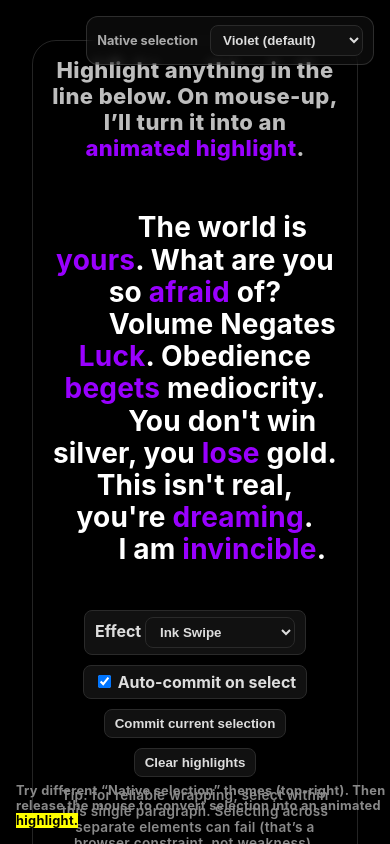
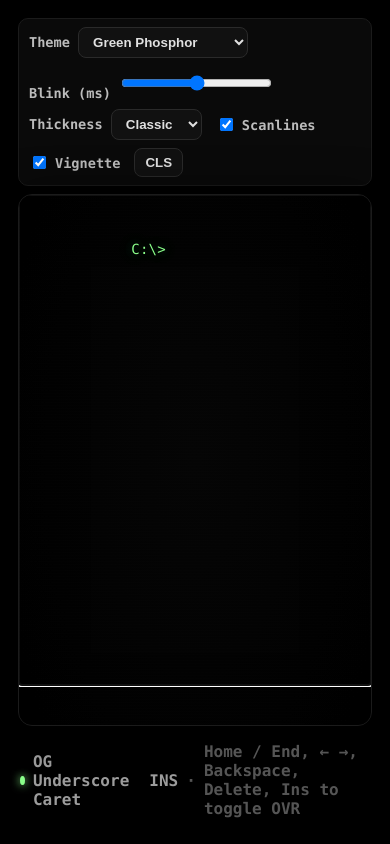
Before and after one commit to iDroza/briceida.com, a plain HTML site: page index.html in a window 390 px wide. Drawn offline with Linux system fonts and the light colour scheme.

Commit message:
Update index.html
old school crt shi

```diff
--- a/index.html
+++ b/index.html
@@ -3,285 +3,249 @@
 <head>
 <meta charset="utf-8" />
 <meta name="viewport" content="width=device-width, initial-scale=1" />
-<title>Highlight Effects Lab</title>
+<title>OG Underscore Caret — Terminal Sandbox</title>
 <style>
   :root{
-    --bg:#000; --fg:#fff; --accent:#9900FF; --border:rgba(255,255,255,.14);
-    --note:#8a8a8a;
-  }
-  html,body{
-    height:100%; margin:0; background:var(--bg); color:var(--fg);
-    font-family:-apple-system,BlinkMacSystemFont,"SF Pro Display","SF Pro Text","Helvetica Neue",Helvetica,Arial,sans-serif;
-    font-weight:700; -webkit-font-smoothing:antialiased; overflow:hidden;
-  }
-  .wrap{ min-height:100%; display:grid; place-items:center; padding:2rem; text-align:center; }
-  .hero{ display:inline-block; border:1px solid var(--border); border-radius:24px;
-         padding:clamp(16px,3vw,32px) clamp(18px,4vw,52px);
-         box-shadow:0 10px 30px rgba(0,0,0,.45); max-width:min(1200px,92vw); }
-  h1{ margin:0 0 18px 0; font-size:clamp(22px,2.4vw,28px); color:#bdbdbd; font-weight:800; letter-spacing:.4px; }
-  .line{ margin:0; letter-spacing:.2px; line-height:1.15; font-size:clamp(28px,6vw,64px); white-space:pre-wrap; }
-  .accent{ color:var(--accent); }
-  .muted{ color:var(--note); font-weight:600; letter-spacing:.3px; }
-
-  /* Control tray */
-  .tray{
-    position:fixed; right:16px; top:16px; display:flex; flex-wrap:wrap; gap:8px; align-items:center;
-    background:rgba(255,255,255,.04); border:1px solid var(--border); border-radius:12px; padding:8px 10px;
-    backdrop-filter: blur(6px);
-  }
-  .tray label{ font-size:.8rem; color:#aaa; font-weight:700; margin-right:4px; }
-  .tray select,.tray button,.tray input[type="checkbox"]{
-    background:#111; color:#ddd; border:1px solid #2a2a2a; border-radius:8px; padding:6px 8px; font-weight:700;
-  }
-  .tray button{ cursor:pointer }
-  .hint{ position:fixed; left:16px; bottom:16px; color:#888; font-size:.8rem; letter-spacing:.3px; }
-
-  /* ---------- 1) Native ::selection themes ---------- */
-  /* Base (overridable) */
-  ::selection{ background:rgba(153,0,255,.45); color:#fff; text-shadow:0 0 6px rgba(153,0,255,.35); }
-  ::-moz-selection{ background:rgba(153,0,255,.45); color:#fff; }
-  /* Blue Ice */
-  .sel-ice ::selection{ background:rgba(0,153,255,.45); color:#fff; text-shadow:0 0 6px rgba(0,153,255,.35); }
-  .sel-ice ::-moz-selection{ background:rgba(0,153,255,.45); color:#fff; }
-  /* Fire Orange */
-  .sel-fire ::selection{ background:rgba(255,140,0,.42); color:#111; text-shadow:none; }
-  .sel-fire ::-moz-selection{ background:rgba(255,140,0,.42); color:#111; }
-  /* High Contrast */
-  .sel-hi ::selection{ background:#fff; color:#000; text-shadow:none; }
-  .sel-hi ::-moz-selection{ background:#fff; color:#000; }
-  /* Monochrome Mist */
-  .sel-mono ::selection{ background:rgba(255,255,255,.18); color:#fff; text-shadow:0 0 10px rgba(255,255,255,.35); }
-  .sel-mono ::-moz-selection{ background:rgba(255,255,255,.18); color:#fff; }
-
-  /* ---------- 2) Committed highlight effects (after selection) ---------- */
-  /* Common mark styling */
-  mark.hl{
-    color:inherit;
-    -webkit-box-decoration-break:clone; box-decoration-break:clone;
-    padding:0 .05em .02em .05em; border-radius:.18em; position:relative; z-index:0;
-    transition:filter .2s ease, transform .2s ease;
-  }
-  /* Ink swipe (animated clip) */
-  mark.fx-ink{ background:#fff; color:#000; overflow:hidden; }
-  mark.fx-ink::before{
-    content:""; position:absolute; inset:0; background:linear-gradient(90deg,#fff, #ddd);
-    transform:scaleX(0); transform-origin:left; z-index:-1; animation:ink 450ms cubic-bezier(.2,.7,.2,1) forwards;
-  }
-  @keyframes ink{ to{ transform:scaleX(1) } }
-
-  /* Neon glow (solid with aura) */
-  mark.fx-neon{ background:#2b1440; box-shadow:0 0 0 0 rgba(153,0,255,.0); color:#fff; }
-  mark.fx-neon.anim{ box-shadow:0 0 8px rgba(153,0,255,.55), 0 0 22px rgba(153,0,255,.35); }
-
-  /* Marker texture (hand-drawn strokes) */
-  mark.fx-marker{
-    background:
-      linear-gradient(transparent 60%, rgba(255,255,0,.85) 60% 100%),
-      repeating-linear-gradient(0deg, rgba(255,255,0,.15) 0 3px, rgba(255,255,0,.0) 3px 6px);
-    color:#000; text-shadow:none;
-    box-shadow:inset 0 -1px 0 rgba(0,0,0,.25);
-    animation:markerIn 380ms ease-out both;
-  }
-  @keyframes markerIn{ from{ background-position:-100% 0, 0 0 } to{ background-position:0 0, 0 0 } }
-
-  /* Hatch stripes */
-  mark.fx-hatch{
-    background:
-      linear-gradient(transparent 62%, rgba(255,255,255,.22) 62% 100%),
-      repeating-linear-gradient(135deg, rgba(255,255,255,.25) 0 6px, rgba(255,255,255,0) 6px 12px);
-    color:#fff; text-shadow:0 1px 0 #000;
-    animation:hatchIn 420ms ease-out both;
-  }
-  @keyframes hatchIn{ from{ background-size:200% 100%, 20px 20px } to{ background-size:100% 100%, 12px 12px } }
-
-  /* Invert (film negative) */
-  mark.fx-invert{ filter:invert(1) hue-rotate(180deg) saturate(1.2); background:transparent; border-radius:.06em; }
-
-  /* Underline sweep (keeps text unfilled; animated underline grows) */
-  mark.fx-underline{
-    background:linear-gradient(transparent 70%, var(--accent) 70% 100%);
-    color:inherit;
-    background-size:0% 100%; background-repeat:no-repeat;
-    animation:underlineIn 420ms ease forwards;
-  }
-  @keyframes underlineIn{ to{ background-size:100% 100% } }
-
-  /* Shadow glow (soft outer glow) */
-  mark.fx-glow{ background:transparent; text-shadow:0 0 0 rgba(153,0,255,0); }
-  mark.fx-glow.anim{ text-shadow:0 0 10px rgba(153,0,255,.6), 0 0 24px rgba(153,0,255,.35); }
-
-  /* Ripple (subtle echo outward) */
-  mark.fx-ripple{ background:rgba(255,255,255,.12); }
-  mark.fx-ripple::after{
-    content:""; position:absolute; inset:-2px; border-radius:.2em;
-    box-shadow:0 0 0 0 rgba(255,255,255,.35); animation:rip 900ms ease-out forwards;
-  }
-  @keyframes rip{ to{ box-shadow:0 0 0 12px rgba(255,255,255,0) } }
-
-  /* Copperplate (metallic band) */
-  mark.fx-copper{
-    background:linear-gradient(180deg,#f8e7d0 0%,#d1a676 40%,#a06f3c 50%,#d1a676 60%,#f3dfc5 100%);
-    color:#1a0e05; text-shadow:0 1px 0 rgba(255,255,255,.3);
-    box-shadow:inset 0 -1px 0 rgba(0,0,0,.25);
-    animation:ink 480ms cubic-bezier(.2,.7,.2,1) forwards;
+    --bg:#000000; --fg:#b7ffb7; --accent:#00ff55;
+    --glow:rgba(0,255,128,.28); --caret:#b7ffb7;
+    --border:#1b1b1b;
+    --blink:0.9s;
+    --thick:2px;            /* default underline thickness */
   }
 
-  /* Carbon (dark brushed overlay) */
-  mark.fx-carbon{
-    background:
-      linear-gradient(transparent 62%, rgba(255,255,255,.10) 62% 100%),
-      repeating-linear-gradient(45deg, rgba(255,255,255,.08) 0 2px, rgba(255,255,255,0) 2px 4px);
-    color:#fff; text-shadow:0 1px 0 #000;
-    animation:hatchIn 360ms ease-out both;
+  html,body{
+    height:100%; margin:0; background:#000; color:var(--fg);
+    font-family: ui-monospace, SFMono-Regular, Menlo, Monaco, Consolas, "Liberation Mono", "Courier New", monospace;
+    -webkit-font-smoothing:antialiased;
   }
 
-  /* Outline-only (no fill, bright rim) */
-  mark.fx-outline{
-    background:transparent; color:inherit;
-    box-shadow:inset 0 0 0 2px rgba(255,255,255,.85), 0 0 12px rgba(255,255,255,.2);
-    border-radius:.2em; padding:0 .15em; text-shadow:none;
+  .frame{
+    min-height:100%;
+    display:grid; grid-template-rows:auto 1fr auto; gap:8px;
+    padding:18px; box-sizing:border-box;
   }
 
-  /* Toolbar style */
   .toolbar{
-    margin-top:12px; display:flex; gap:10px; justify-content:center; flex-wrap:wrap;
+    display:flex; flex-wrap:wrap; gap:8px; align-items:center;
+    background:#0a0a0a; border:1px solid var(--border); border-radius:10px;
+    padding:8px 10px;
   }
-  .toolbar select, .toolbar button, .toolbar label{
-    background:#111; color:#ddd; border:1px solid #2a2a2a; border-radius:8px; padding:6px 10px; font-weight:700;
+  .toolbar label{ font-size:.85rem; color:#bcbcbc; font-weight:700; margin-right:6px; }
+  .toolbar select,.toolbar input[type="range"],.toolbar button{
+    background:#111; color:#e0e0e0; border:1px solid #2a2a2a; border-radius:8px; padding:6px 10px; font-weight:700;
+    outline:none;
   }
-  .toolbar button{ cursor:pointer }
+  .toolbar .toggle{
+    display:inline-flex; gap:6px; align-items:center; font-weight:700; color:#bcbcbc;
+  }
 
-  /* subtle instructions */
-  .note{ margin-top:10px; font-size:.85rem; }
+  .crt{
+    position:relative; overflow:hidden;
+    border:1px solid var(--border); border-radius:14px;
+    background: radial-gradient(100% 140% at 50% 50%, #050505 0%, #000 70%);
+    box-shadow:0 0 40px rgba(0,0,0,.6), inset 0 0 60px rgba(0,0,0,.6);
+  }
+  .scanlines::after{
+    content:""; position:absolute; inset:0;
+    background: repeating-linear-gradient(180deg, rgba(255,255,255,0.05) 0 1px, rgba(0,0,0,0) 1px 3px);
+    pointer-events:none; mix-blend-mode:overlay; opacity:.12;
+  }
+  .vignette::before{
+    content:""; position:absolute; inset:-6%;
+    background: radial-gradient(70% 70% at 50% 50%, rgba(0,0,0,0) 50%, rgba(0,0,0,.5) 100%);
+    pointer-events:none;
+  }
+
+  .screen{
+    position:relative; padding:26px; min-height:58vh; box-sizing:border-box;
+    font-size:clamp(14px, 2.2vw, 22px); line-height:1.35; letter-spacing:.2px;
+    text-shadow: 0 0 8px var(--glow), 0 0 18px var(--glow);
+    cursor:text;
+  }
+
+  .line{ white-space:pre; word-break:break-word; }
+
+  .prompt{ color:var(--accent); }
+
+  /* OG underscore caret */
+  .caret{
+    display:inline-block;
+    width:0.7em; height:var(--thick);
+    transform: translateY(.32em);
+    background:var(--caret);
+    vertical-align:baseline;
+    animation: blink var(--blink) steps(1) infinite;
+  }
+  @keyframes blink{ 50%{ opacity:0 } }
+
+  /* overwrite guide (thin bar above text when OVR) */
+  .ovr .caret{
+    box-shadow: 0 -1.05em 0 -0.95em var(--caret); /* tiny top rule to hint OVR */
+  }
+
+  /* THEMES */
+  .theme-green { --fg:#b7ffb7; --caret:#b7ffb7; --accent:#8aff8a; --glow:rgba(0,255,128,.25); }
+  .theme-amber { --fg:#ffd59a; --caret:#ffd59a; --accent:#ffc470; --glow:rgba(255,170,64,.25); }
+  .theme-ice   { --fg:#aee9ff; --caret:#aee9ff; --accent:#6ad0ff; --glow:rgba(120,210,255,.25); }
+  .theme-dirty { --fg:#e7e7e7; --caret:#e7e7e7; --accent:#f1f1f1; --glow:rgba(255,255,255,.18); filter:grayscale(.1) contrast(1.05) brightness(.9); }
+
+  .status{
+    display:flex; gap:16px; align-items:center; justify-content:space-between;
+    color:#9c9c9c; font-weight:800; padding:8px 2px;
+  }
+  .badgel, .badger{
+    display:inline-flex; align-items:center; gap:8px; font-weight:800;
+  }
+  .lamp{
+    width:9px; height:9px; border-radius:50%;
+    box-shadow:0 0 8px var(--accent);
+    background:var(--accent);
+  }
+  .dim{ opacity:.55 }
 </style>
 </head>
-<body class="sel-default">
-  <!-- Native selection theme switcher -->
-  <div class="tray">
-    <label for="selTheme">Native selection</label>
-    <select id="selTheme">
-      <option value="sel-default">Violet (default)</option>
-      <option value="sel-ice">Blue Ice</option>
-      <option value="sel-fire">Fire Orange</option>
-      <option value="sel-hi">High Contrast</option>
-      <option value="sel-mono">Monochrome Mist</option>
-    </select>
-  </div>
+<body class="theme-green">
+  <div class="frame">
+    <div class="toolbar">
+      <label>Theme
+        <select id="theme">
+          <option value="theme-green">Green Phosphor</option>
+          <option value="theme-amber">Amber Phosphor</option>
+          <option value="theme-ice">Ice (DOS/CGA cyan)</option>
+          <option value="theme-dirty">Dirty CRT (mono)</option>
+        </select>
+      </label>
 
-  <div class="wrap">
-    <div class="hero">
-      <h1>Highlight anything in the line below. On mouse-up, I’ll turn it into an <span class="accent">animated highlight</span>.</h1>
-      <p class="line" id="text">
-        The world is <span class="accent">yours</span>. What are you so <span class="accent">afraid</span> of?
-        Volume Negates <span class="accent">Luck</span>. Obedience <span class="accent">begets</span> mediocrity.
-        You don't win silver, you <span class="accent">lose</span> gold. This isn't real, you're <span class="accent">dreaming</span>.
-        I am <span class="accent">invincible</span>.
-      </p>
+      <label>Blink (ms)
+        <input id="blink" type="range" min="200" max="1600" step="50" value="900">
+      </label>
 
-      <div class="toolbar">
-        <label>
-          Effect
-          <select id="fx">
-            <option value="fx-ink">Ink Swipe</option>
-            <option value="fx-marker">Marker Texture</option>
-            <option value="fx-hatch">Hatch Stripes</option>
-            <option value="fx-underline">Underline Sweep</option>
-            <option value="fx-neon">Neon Glow</option>
-            <option value="fx-glow">Shadow Glow</option>
-            <option value="fx-ripple">Ripple Echo</option>
-            <option value="fx-invert">Invert Film</option>
-            <option value="fx-copper">Copperplate</option>
-            <option value="fx-carbon">Carbon Weave</option>
-            <option value="fx-outline">Outline Only</option>
-          </select>
-        </label>
+      <label>Thickness
+        <select id="thick">
+          <option value="1px">Hairline</option>
+          <option value="2px" selected>Classic</option>
+          <option value="3px">Bold</option>
+          <option value="4px">Heavy</option>
+        </select>
+      </label>
 
-        <label>
-          <input type="checkbox" id="auto" checked />
-          Auto-commit on select
-        </label>
+      <label class="toggle">
+        <input id="scan" type="checkbox" checked> Scanlines
+      </label>
+      <label class="toggle">
+        <input id="vig" type="checkbox" checked> Vignette
+      </label>
+      <button id="clear">CLS</button>
+    </div>
 
-        <button id="commit">Commit current selection</button>
-        <button id="clear">Clear highlights</button>
+    <div class="crt scanlines vignette" id="crt">
+      <div class="screen" id="screen" tabindex="0" aria-label="Terminal sandbox. Click to focus and type.">
+        <div class="line">
+          <span class="prompt">C:\></span><span id="left"></span><span id="caret" class="caret"></span><span id="right"></span>
+        </div>
       </div>
+    </div>
 
-      <div class="note muted">Tip: for reliable wrapping, select within this single paragraph. Selecting across separate elements can fail (that’s a browser constraint, not weakness).</div>
+    <div class="status">
+      <div class="badgel"><span class="lamp"></span> <span>OG Underscore Caret</span></div>
+      <div class="badger">
+        <span id="mode">INS</span>
+        <span class="dim">·</span>
+        <span class="dim">Home / End, ← →, Backspace, Delete, Ins to toggle OVR</span>
+      </div>
     </div>
   </div>
 
-  <div class="hint">Try different “Native selection” themes (top-right). Then release the mouse to convert selection into an animated <mark> highlight.</div>
-
 <script>
 (function(){
-  const text = document.getElementById('text');
-  const fxSel = document.getElementById('fx');
-  const auto = document.getElementById('auto');
-  const btnCommit = document.getElementById('commit');
-  const btnClear = document.getElementById('clear');
-  const selTheme = document.getElementById('selTheme');
+  const screen = document.getElementById('screen');
+  const leftEl  = document.getElementById('left');
+  const rightEl = document.getElementById('right');
+  const caretEl = document.getElementById('caret');
 
-  // Switch native ::selection theme by toggling a class on <body>
-  selTheme.addEventListener('change', ()=>{
-    document.body.className = selTheme.value;
+  const themeSel = document.getElementById('theme');
+  const blinkRange = document.getElementById('blink');
+  const thickSel = document.getElementById('thick');
+  const clearBtn = document.getElementById('clear');
+  const crt = document.getElementById('crt');
+  const scan = document.getElementById('scan');
+  const vig  = document.getElementById('vig');
+  const modeLabel = document.getElementById('mode');
+
+  // Editable buffer (single line; prompt is separate)
+  let buf = [];
+  let pos = 0;
+  let overwrite = false;
+
+  function render(){
+    const l = buf.slice(0,pos).join('');
+    const r = buf.slice(pos).join('');
+    leftEl.textContent  = l;
+    rightEl.textContent = r;
+    document.body.classList.toggle('ovr', overwrite);
+    modeLabel.textContent = overwrite ? 'OVR' : 'INS';
+  }
+
+  // Focus management
+  screen.addEventListener('mousedown', (e)=>{ e.preventDefault(); screen.focus(); });
+
+  // Theme, blink, thickness
+  themeSel.addEventListener('change', ()=>{
+    document.body.classList.remove('theme-green','theme-amber','theme-ice','theme-dirty');
+    document.body.classList.add(themeSel.value);
+  });
+  blinkRange.addEventListener('input', ()=>{
+    document.documentElement.style.setProperty('--blink', blinkRange.value+'ms');
+  });
+  thickSel.addEventListener('change', ()=>{
+    document.documentElement.style.setProperty('--thick', thickSel.value);
   });
 
-  // Wrap current selection in <mark class="hl fx-...">
-  function commitSelection(){
-    const s = window.getSelection();
-    if(!s || s.isCollapsed) return;
-    const r = s.getRangeAt(0);
+  scan.addEventListener('change', ()=> crt.classList.toggle('scanlines', scan.checked));
+  vig.addEventListener('change',  ()=> crt.classList.toggle('vignette',  vig.checked));
 
-    // Ensure selection is inside our paragraph for clean surroundContents
-    if(!text.contains(r.commonAncestorContainer)){
-      console.warn('Select inside the demo paragraph for best results.');
-      return;
-    }
+  clearBtn.addEventListener('click', ()=>{
+    buf = []; pos = 0; render();
+  });
 
-    const mark = document.createElement('mark');
-    mark.className = `hl ${fxSel.value}`;
-    mark.classList.add('anim'); // some effects key off this
-    mark.style.setProperty('-webkit-box-decoration-break','clone');
-    mark.style.setProperty('box-decoration-break','clone');
-
-    try{
-      r.surroundContents(mark);
-    }catch(e){
-      // Fallback: only wrap if the selection is within a single text node
-      const contents = r.cloneContents();
-      // Abort if contains element nodes (complex selection)
-      if([...contents.childNodes].some(n=>n.nodeType!==Node.TEXT_NODE)){
-        console.warn('Please select within one contiguous run of text.');
-        return;
-      }
-      const span = document.createElement('mark');
-      span.className = mark.className;
-      span.classList.add('anim');
-      span.appendChild(contents);
-      r.deleteContents();
-      r.insertNode(span);
-    }
-    // Clear native selection highlight
-    s.removeAllRanges();
+  // Typing logic
+  function printable(e){
+    return e.key.length === 1 && !e.ctrlKey && !e.metaKey && !e.altKey;
   }
 
-  // Auto-commit on mouseup inside the paragraph
-  text.addEventListener('mouseup', ()=>{
-    if(auto.checked) commitSelection();
+  screen.addEventListener('keydown', (e)=>{
+    // Special keys
+    if(e.key === 'Insert'){ overwrite = !overwrite; render(); e.preventDefault(); return; }
+    if(e.key === 'Backspace'){ if(pos>0){ buf.splice(pos-1,1); pos--; render(); } e.preventDefault(); return; }
+    if(e.key === 'Delete'){ if(pos<buf.length){ buf.splice(pos,1); render(); } e.preventDefault(); return; }
+    if(e.key === 'ArrowLeft'){ if(pos>0){ pos--; render(); } e.preventDefault(); return; }
+    if(e.key === 'ArrowRight'){ if(pos<buf.length){ pos++; render(); } e.preventDefault(); return; }
+    if(e.key === 'Home'){ pos = 0; render(); e.preventDefault(); return; }
+    if(e.key === 'End'){ pos = buf.length; render(); e.preventDefault(); return; }
+    if(e.key === 'Enter'){ // for the sandbox we’ll just flash the caret
+      caretEl.style.animation = 'none';
+      void caretEl.offsetWidth; // reflow to restart
+      caretEl.style.animation = '';
+      e.preventDefault(); return;
+    }
+    if(e.ctrlKey && (e.key==='l' || e.key==='L')){ buf=[]; pos=0; render(); e.preventDefault(); return; }
+
+    // Printable characters
+    if(printable(e)){
+      if(overwrite && pos < buf.length){
+        buf[pos] = e.key;
+      }else{
+        buf.splice(pos, 0, e.key);
+      }
+      pos++;
+      render();
+      e.preventDefault();
+    }
   });
 
-  btnCommit.addEventListener('click', commitSelection);
-
-  // Clear all custom marks (unwrap)
-  btnClear.addEventListener('click', ()=>{
-    const marks = text.querySelectorAll('mark.hl');
-    marks.forEach(m=>{
-      const parent = m.parentNode;
-      while(m.firstChild) parent.insertBefore(m.firstChild, m);
-      parent.removeChild(m);
-      parent.normalize(); // merge adjacent text nodes
-    });
-  });
-
+  // Boot
+  render();
+  screen.focus();
 })();
 </script>
 </body>
```
